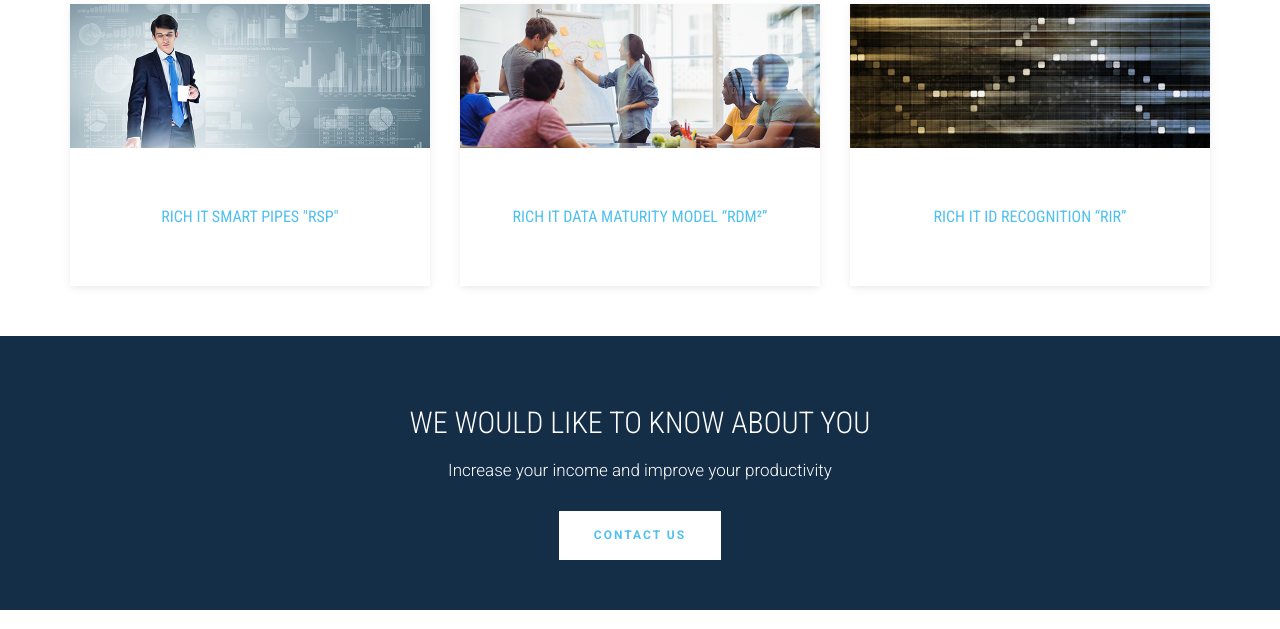
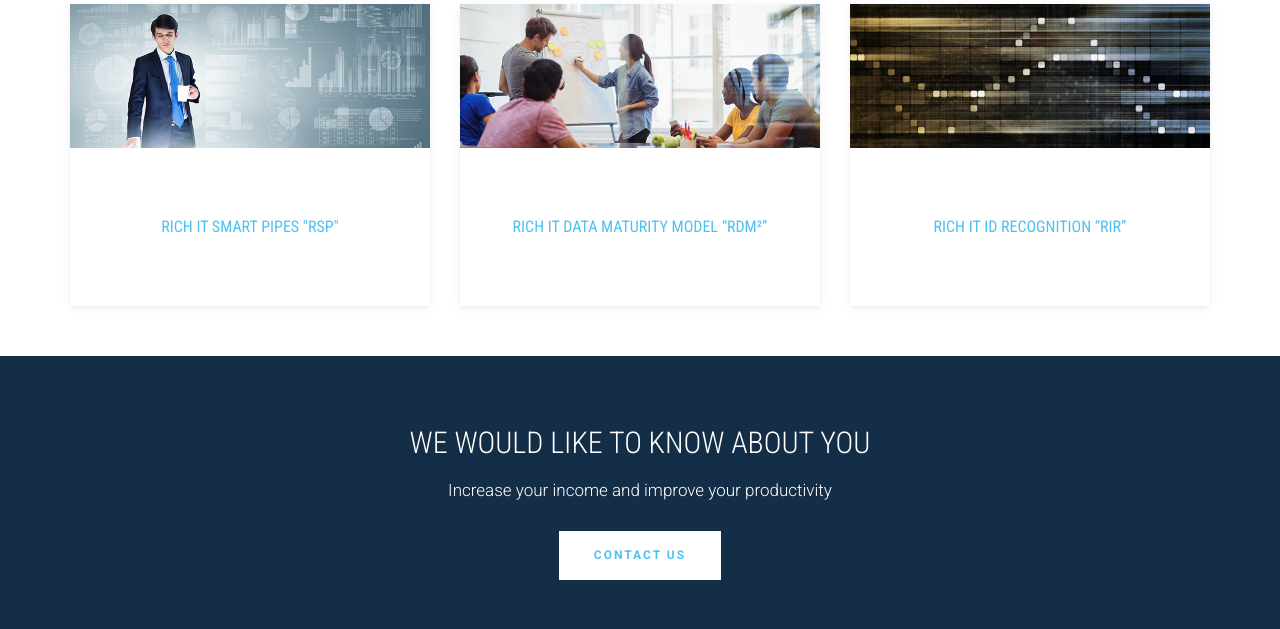
Before and after one commit to chazarovsky/websiterich, a PHP site: page /en/products.html in a window 1280 px wide. Shown: the part 230-859 px from the top of the page. Run offline with PHP 8.4, Linux system fonts and the light colour scheme; some web fonts are replaced.

Commit message:
cambio de tamaño en cards

```diff
--- a/3.9.0/css/main.css
+++ b/3.9.0/css/main.css
@@ -376,9 +376,14 @@ figure .buttons {
   left: 24%;
 }
 figure figcaption {
-  padding: 60px 25px;
+  padding: 30px 25px;
   margin-top: 0;
   color: #444;
+}
+
+figure figcaption.cardText {
+  padding:70px 25px;
+  margin-top: 0;
 }
 
 figure figcaption h4 {
--- a/3.9.0/en/products.html
+++ b/3.9.0/en/products.html
@@ -165,14 +165,16 @@
                        col-xs-8">
                        <figure class="wow fadeInLeft animated portfolio-item" data-wow-duration="500ms" data-wow-delay="0ms">
                             <div class="img-wrapper">
+                              <a href="rsp.html">
                                 <img src="../images/cards/item-6.jpg" class="img-responsive" alt="this is a title" >
                                 <div class="overlay">
                                     <div class="buttons2">
-                                        <p>A managed and supported platform that helps you through the processes of acquisition, integration, analysis and governance of Big Data in near real time.</p>
+                                        <p>A managed and supported platform that helps you through the processes of acquisition, integration, analysis and governance of Big Data in near real time. <br><br><br></p>
                                     </div>
                                 </div>
+                              </a>
                             </div>
-                            <figcaption>
+                            <figcaption class="cardText">
                                 <h4>
                                     <a href="rsp.html">
                                         Rich it Smart Pipes "RSP"
@@ -188,6 +190,7 @@
                        col-xs-8">
                         <figure class="wow fadeInLeft animated portfolio-item" data-wow-duration="500ms" data-wow-delay="0ms">
                             <div class="img-wrapper">
+                              <a href="t_gdd.html">
                                 <img src="../images/cards/item-8.jpg" class="img-responsive" alt="this is a title" >
                                 <div class="overlay">
                                     <div class="buttons2">
@@ -196,8 +199,9 @@
                                         </p>
                                     </div>
                                 </div>
+                              </a>
                             </div>
-                            <figcaption>
+                            <figcaption class="cardText">
                                 <h4>
                                     <a href="t_gdd.html">
                                         Rich IT Data Maturity Model “RDM&sup2”
@@ -215,14 +219,16 @@
                        col-xs-8">
                         <figure class="wow fadeInLeft animated portfolio-item" data-wow-duration="500ms" data-wow-delay="0ms">
                             <div class="img-wrapper">
+                              <a href="rir.html">
                                 <img src="../images/cards/item-4.jpg" class="img-responsive" alt="this is a title" >
                                 <div class="overlay">
                                     <div class="buttons2">
                                         <p>We apply the use of technology to obtain information through a digitized image of the INE - IFE credentials and passports</p>
                                     </div>
                                 </div>
+                              </a>
                             </div>
-                            <figcaption>
+                            <figcaption class="cardText">
                                 <h4>
                                     <a href="rir.html">
                                        RICH IT ID Recognition “RIR”
--- a/3.9.0/es/products.html
+++ b/3.9.0/es/products.html
@@ -171,7 +171,7 @@
                                     </div>
                                 </div>
                             </div>
-                            <figcaption>
+                            <figcaption class="cardText">
                                 <h4>
                                     <a href="rsp.html">
                                         RICH IT Smart Pipes "RSP"
@@ -194,7 +194,7 @@
                                     </div>
                                 </div>
                             </div>
-                            <figcaption>
+                            <figcaption class="cardText">
                                 <h4>
                                     <a href="t_gdd.html">
                                        RICH IT Data Maturity Model “RDM&sup2”
@@ -218,7 +218,7 @@
                                     </div>
                                 </div>
                             </div>
-                            <figcaption>
+                            <figcaption class="cardText">
                                 <h4>
                                     <a href="rir.html">
                                        RICH IT ID Recognition “RIR”
```
